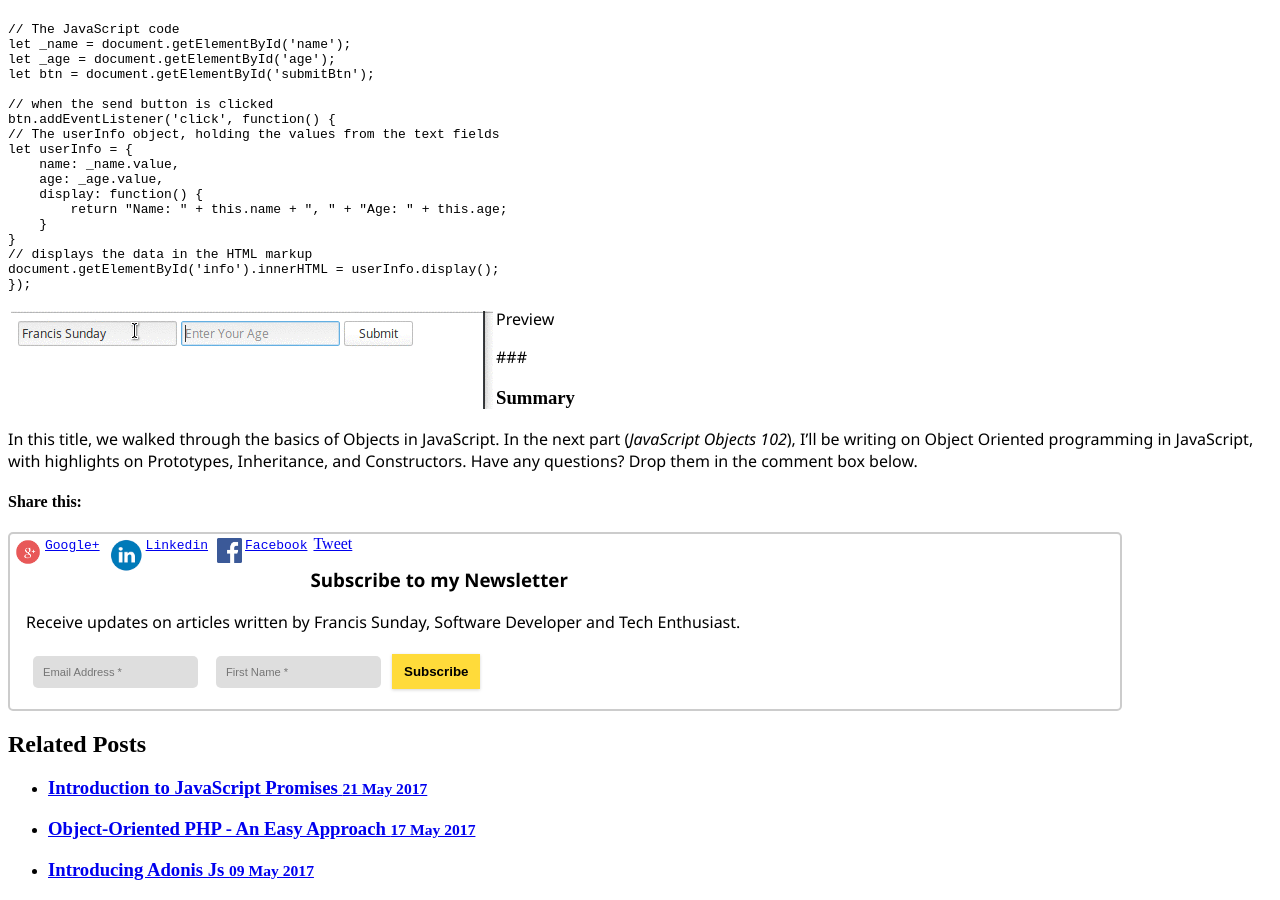
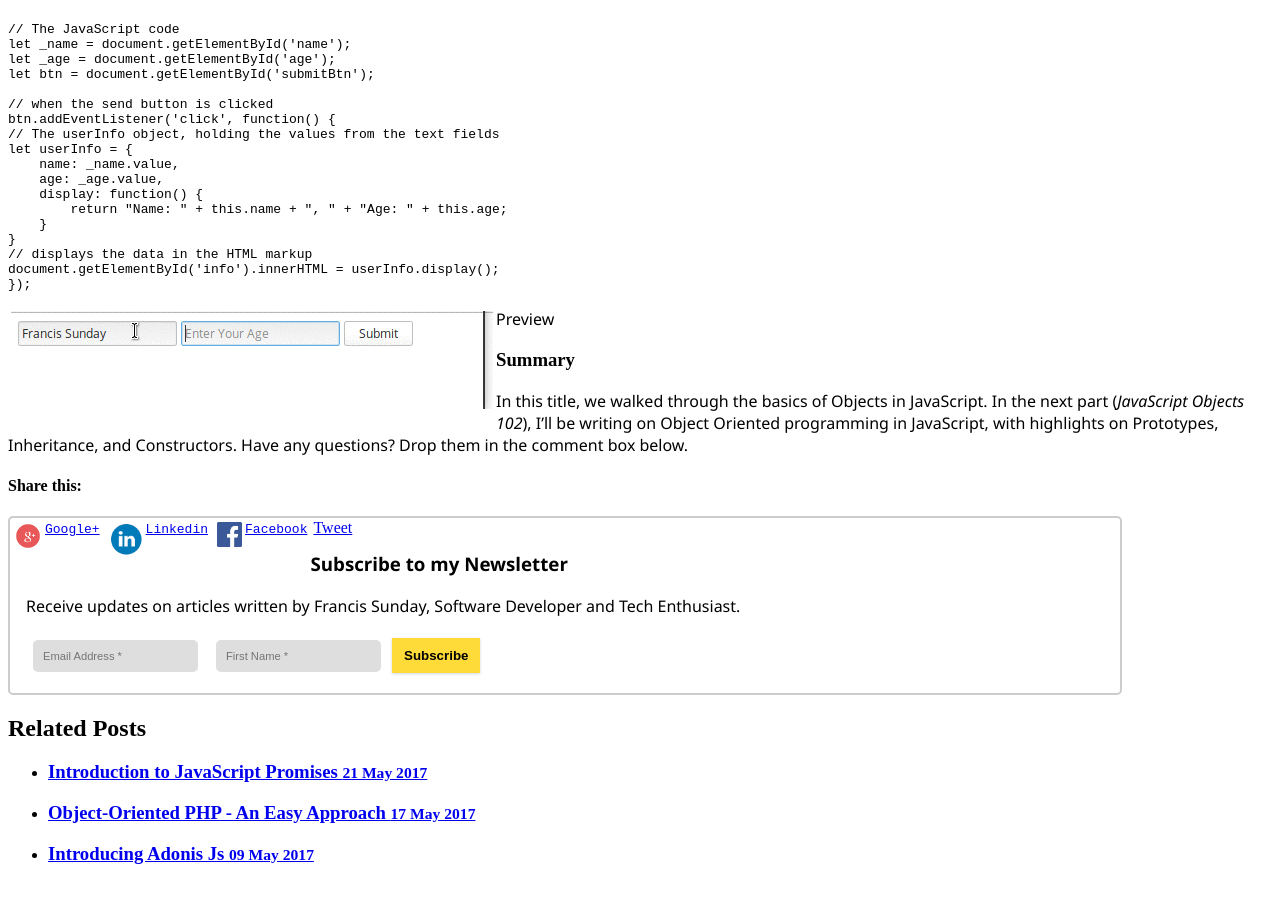
Before and after one commit to 1Rico/hakaselabs.github.io, a Jekyll site: the page built from _posts/2017-05-25-javascript-objects-101.md, in a window 1280 px wide and 900 px high, scrolled down 2583 px. Built offline with Jekyll 4.4.1, drawn with Linux system fonts in a browser that asks for light colours; emoji names are drawn with the system emoji font; Markdown is read by kramdown in place of the engine named in the settings; comment, search, counter and statistics services are not loaded.

Commit message:
New Post

````diff
--- a/_posts/2017-05-25-javascript-objects-101.md
+++ b/_posts/2017-05-25-javascript-objects-101.md
@@ -154,9 +154,7 @@
 });
 ```
 Preview
-![Objects-demo]({{site.url}}/assets/Objects-demo.gif "Objects Demo")
-
-###
+![Objects-demo]({{site.url}}/assets/Objects-demo.gif "Objects Demo") &nbsp;
 
 ### Summary
 In this title, we walked through the basics of Objects in JavaScript. In the next part (*JavaScript Objects 102*), I'll be writing on Object Oriented programming in JavaScript, with highlights on Prototypes, Inheritance, and Constructors.
````
